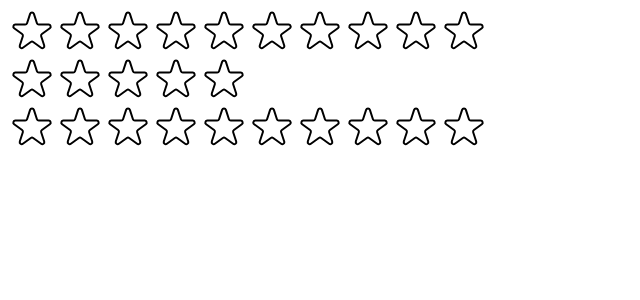
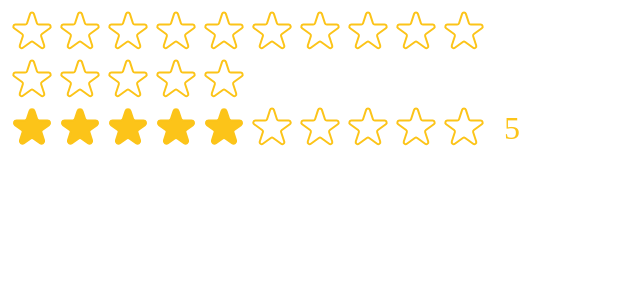
Before and after one commit to steven-oehley/Meems_Movies, a React (Vite) app: page / in a window 1280 px wide. Shown: the top 300 px of the page, without its empty margins (0-640 px from the left). Built offline with nearby package versions, Linux system fonts and the light colour scheme.

Commit message:
added PropTypes to StarRating

```diff
--- a/package.json
+++ b/package.json
@@ -10,6 +10,7 @@
     "preview": "vite preview"
   },
   "dependencies": {
+    "prop-types": "^15.8.1",
     "react": "^18.2.0",
     "react-dom": "^18.2.0"
   },
--- a/src/components/StarRating.jsx
+++ b/src/components/StarRating.jsx
@@ -1,4 +1,5 @@
 import { useState } from "react";
+import PropTypes from "prop-types";
 
 const containerStyle = {
   display: "flex",
@@ -10,22 +11,43 @@ const starContainerStyle = {
   display: "flex",
 };
 
-const textStyle = {
-  lineHeight: "1",
-  margin: "0",
+StarRating.propTypes = {
+  maxRating: PropTypes.number,
+  color: PropTypes.string,
+  size: PropTypes.number,
+  className: PropTypes.string,
+  messages: PropTypes.array,
+  defaultRating: PropTypes.number,
+  onSetRating: PropTypes.func,
 };
 
-export default function StarRating({ maxRating = 5 }) {
+export default function StarRating({
+  maxRating = 5,
+  color = "#fcc419",
+  size = 48,
+  className = "",
+  messages = [],
+  defaultRating = 0,
+  onSetRating,
+}) {
   // set default value for props
-  const [rating, setRating] = useState(0);
+  const [rating, setRating] = useState(defaultRating);
   const [tempRating, setTempRating] = useState(0);
 
   function handleRating(rating) {
     setRating(rating);
+    onSetRating(rating);
   }
 
+  const textStyle = {
+    lineHeight: "1",
+    margin: "0",
+    color: color,
+    fontSize: `${size / 1.5}px`,
+  };
+
   return (
-    <div style={containerStyle}>
+    <div style={containerStyle} className={className}>
       <div style={starContainerStyle}>
         {Array.from({ length: maxRating }, (_, i) => (
           <Star
@@ -34,22 +56,28 @@ export default function StarRating({ maxRating = 5 }) {
             full={tempRating ? i + 1 <= tempRating : i + 1 <= rating}
             onHoverIn={() => setTempRating(i + 1)}
             onHoverOut={() => setTempRating(0)}
+            color={color}
+            size={size}
           />
         ))}
       </div>
-      <p style={textStyle}>{tempRating || ""}</p>
+      <p style={textStyle}>
+        {messages.length === maxRating
+          ? messages[tempRating ? tempRating - 1 : rating - 1]
+          : tempRating || rating || ""}
+      </p>
     </div>
   );
 }
 
-const starStyle = {
-  width: `48px`,
-  height: `48px`,
-  display: "block",
-  cursor: "pointer",
-};
+function Star({ onRating, full, onHoverIn, onHoverOut, color, size }) {
+  const starStyle = {
+    width: `${size}px`,
+    height: `${size}px`,
+    display: "block",
+    cursor: "pointer",
+  };
 
-function Star({ onRating, full, onHoverIn, onHoverOut }) {
   return (
     <span
       role="button"
@@ -59,7 +87,12 @@ function Star({ onRating, full, onHoverIn, onHoverOut }) {
       onMouseLeave={onHoverOut}
     >
       {full ? (
-        <svg xmlns="http://www.w3.org/2000/svg" viewBox="0 0 20 20">
+        <svg
+          xmlns="http://www.w3.org/2000/svg"
+          viewBox="0 0 20 20"
+          fill={color}
+          stroke={color}
+        >
           <path d="M9.049 2.927c.3-.921 1.603-.921 1.902 0l1.07 3.292a1 1 0 00.95.69h3.462c.969 0 1.371 1.24.588 1.81l-2.8 2.034a1 1 0 00-.364 1.118l1.07 3.292c.3.921-.755 1.688-1.54 1.118l-2.8-2.034a1 1 0 00-1.175 0l-2.8 2.034c-.784.57-1.838-.197-1.539-1.118l1.07-3.292a1 1 0 00-.364-1.118L2.98 8.72c-.783-.57-.38-1.81.588-1.81h3.461a1 1 0 00.951-.69l1.07-3.292z" />
         </svg>
       ) : (
@@ -67,7 +100,7 @@ function Star({ onRating, full, onHoverIn, onHoverOut }) {
           xmlns="http://www.w3.org/2000/svg"
           fill="none"
           viewBox="0 0 24 24"
-          stroke="#000"
+          stroke={color}
         >
           <path
             strokeLinecap="round"
@@ -80,56 +113,3 @@ function Star({ onRating, full, onHoverIn, onHoverOut }) {
     </span>
   );
 }
-
-/*
-  FULL STAR
-
-  <svg
-    xmlns="http://www.w3.org/2000/svg"
-    viewBox="0 0 20 20"
-    fill="#000"
-    stroke="#000"
-  >
-    <path
-      d="M9.049 2.927c.3-.921 1.603-.921 1.902 0l1.07 3.292a1 1 0 00.95.69h3.462c.969 0 1.371 1.24.588 1.81l-2.8 2.034a1 1 0 00-.364 1.118l1.07 3.292c.3.921-.755 1.688-1.54 1.118l-2.8-2.034a1 1 0 00-1.175 0l-2.8 2.034c-.784.57-1.838-.197-1.539-1.118l1.07-3.292a1 1 0 00-.364-1.118L2.98 8.72c-.783-.57-.38-1.81.588-1.81h3.461a1 1 0 00.951-.69l1.07-3.292z"
-    />
-  </svg>
-
-
-  EMPTY STAR
-
-
-
-  */
-/*
-FULL STAR
-
-<svg
-  xmlns="http://www.w3.org/2000/svg"
-  viewBox="0 0 20 20"
-  fill="#000"
-  stroke="#000"
->
-  <path
-    d="M9.049 2.927c.3-.921 1.603-.921 1.902 0l1.07 3.292a1 1 0 00.95.69h3.462c.969 0 1.371 1.24.588 1.81l-2.8 2.034a1 1 0 00-.364 1.118l1.07 3.292c.3.921-.755 1.688-1.54 1.118l-2.8-2.034a1 1 0 00-1.175 0l-2.8 2.034c-.784.57-1.838-.197-1.539-1.118l1.07-3.292a1 1 0 00-.364-1.118L2.98 8.72c-.783-.57-.38-1.81.588-1.81h3.461a1 1 0 00.951-.69l1.07-3.292z"
-  />
-</svg>
-
-
-EMPTY STAR
-
-<svg
-  xmlns="http://www.w3.org/2000/svg"
-  fill="none"
-  viewBox="0 0 24 24"
-  stroke="#000"
->
-  <path
-    strokeLinecap="round"
-    strokeLinejoin="round"
-    strokeWidth="{2}"
-    d="M11.049 2.927c.3-.921 1.603-.921 1.902 0l1.519 4.674a1 1 0 00.95.69h4.915c.969 0 1.371 1.24.588 1.81l-3.976 2.888a1 1 0 00-.363 1.118l1.518 4.674c.3.922-.755 1.688-1.538 1.118l-3.976-2.888a1 1 0 00-1.176 0l-3.976 2.888c-.783.57-1.838-.197-1.538-1.118l1.518-4.674a1 1 0 00-.363-1.118l-3.976-2.888c-.784-.57-.38-1.81.588-1.81h4.914a1 1 0 00.951-.69l1.519-4.674z"
-  />
-</svg>
-
-*/
--- a/src/main.jsx
+++ b/src/main.jsx
@@ -7,7 +7,7 @@ import StarRating from "./components/StarRating";
 ReactDOM.createRoot(document.getElementById("root")).render(
   <React.StrictMode>
     <StarRating maxRating={10} />
-    <StarRating />
-    <StarRating maxRating={10} />
+    <StarRating messages={["Terrible", "Okay", "Average", "Good", "Amazing"]} />
+    <StarRating maxRating={10} defaultRating={5} />
   </React.StrictMode>
 );
```
Also changed, not shown: 1 other file (tests, documents, lock files or other folders).
